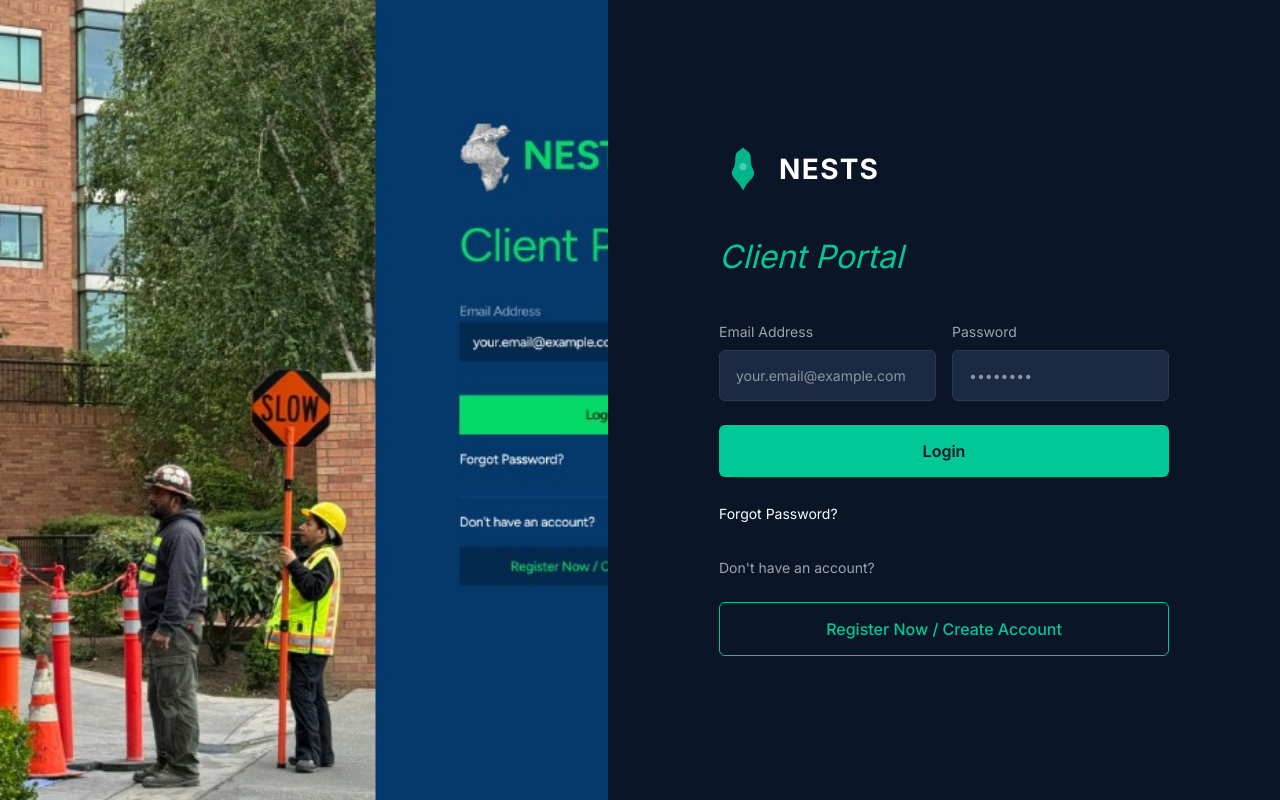
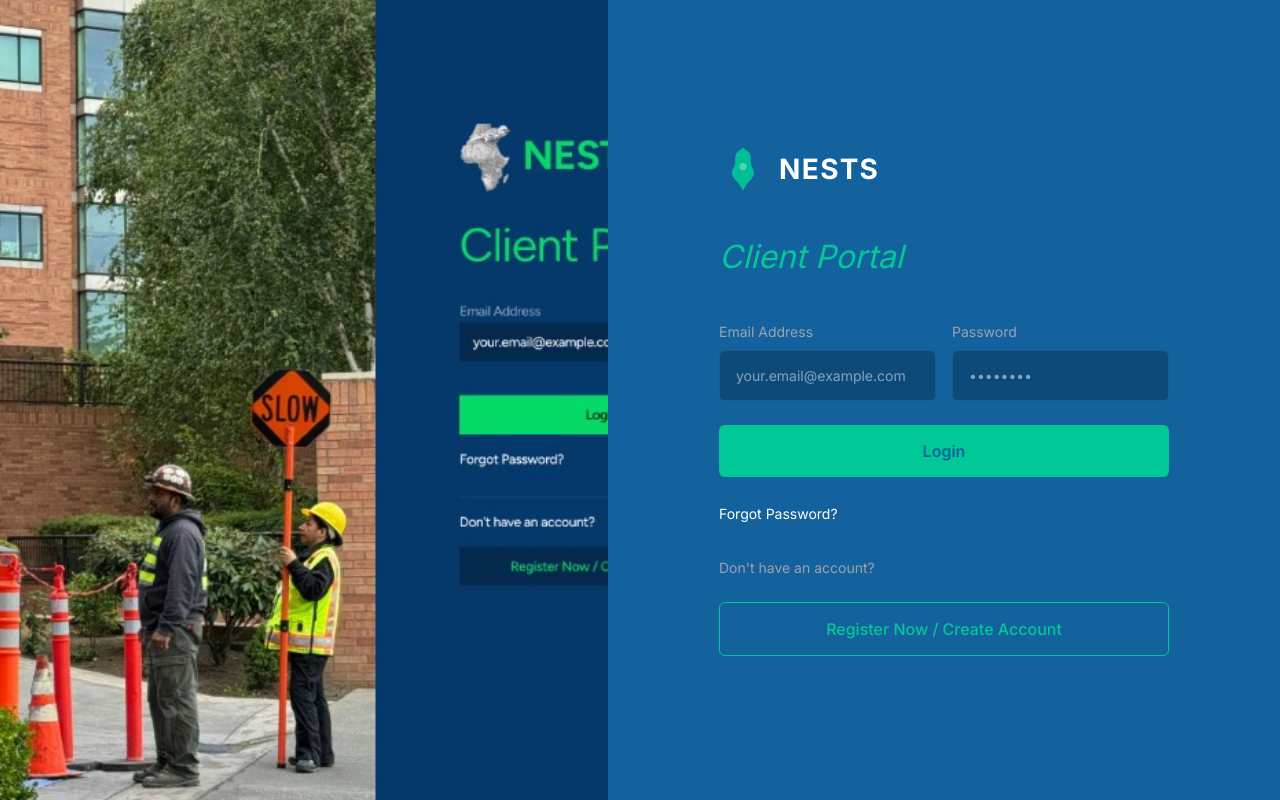
Before and after one commit to valesit/nests-app, a Next.js app: page /auth/login in a window 1280 px wide. Built offline with nearby package versions, Linux system fonts and the light colour scheme; no server answers.

Commit message:
Update auth pages to use lighter blue (#14629D)

```diff
--- a/src/app/auth/login/page.tsx
+++ b/src/app/auth/login/page.tsx
@@ -68,7 +68,7 @@
       {/* Right Side - Form */}
       <div style={{
         flex: 1,
-        backgroundColor: '#0a1628',
+        backgroundColor: '#14629D',
         display: 'flex',
         alignItems: 'center',
         justifyContent: 'center',
@@ -137,8 +137,8 @@
                   style={{
                     width: '100%',
                     padding: '0.875rem 1rem',
-                    backgroundColor: '#1a2a42',
-                    border: '1px solid #2d3a54',
+                    backgroundColor: '#0d4a7a',
+                    border: '1px solid #1a5a8e',
                     borderRadius: '0.375rem',
                     color: 'white',
                     fontSize: '0.875rem',
@@ -164,8 +164,8 @@
                   style={{
                     width: '100%',
                     padding: '0.875rem 1rem',
-                    backgroundColor: '#1a2a42',
-                    border: '1px solid #2d3a54',
+                    backgroundColor: '#0d4a7a',
+                    border: '1px solid #1a5a8e',
                     borderRadius: '0.375rem',
                     color: 'white',
                     fontSize: '0.875rem',
@@ -183,7 +183,7 @@
                 width: '100%',
                 padding: '0.875rem',
                 backgroundColor: '#00c896',
-                color: '#0a1628',
+                color: '#14629D',
                 fontSize: '1rem',
                 fontWeight: 600,
                 border: 'none',
@@ -253,12 +253,12 @@
         display: 'flex',
         alignItems: 'center',
         justifyContent: 'center',
-        backgroundColor: '#0a1628'
+        backgroundColor: '#14629D'
       }}>
         <div style={{
           width: '48px',
           height: '48px',
-          border: '3px solid #1a2a42',
+          border: '3px solid #0d4a7a',
           borderTopColor: '#00c896',
           borderRadius: '50%',
           animation: 'spin 1s linear infinite',
--- a/src/app/auth/signup/page.tsx
+++ b/src/app/auth/signup/page.tsx
@@ -70,8 +70,8 @@
   const inputStyle = {
     width: '100%',
     padding: '0.875rem 1rem',
-    backgroundColor: '#1a2a42',
-    border: '1px solid #2d3a54',
+    backgroundColor: '#0d4a7a',
+    border: '1px solid #1a5a8e',
     borderRadius: '0.375rem',
     color: 'white',
     fontSize: '0.875rem',
@@ -103,7 +103,7 @@
       {/* Right Side - Form */}
       <div style={{
         flex: 1,
-        backgroundColor: '#0a1628',
+        backgroundColor: '#14629D',
         display: 'flex',
         alignItems: 'center',
         justifyContent: 'center',
@@ -253,7 +253,7 @@
                 width: '100%',
                 padding: '0.875rem',
                 backgroundColor: '#00c896',
-                color: '#0a1628',
+                color: '#14629D',
                 fontSize: '1rem',
                 fontWeight: 600,
                 border: 'none',
@@ -302,12 +302,12 @@
         display: 'flex',
         alignItems: 'center',
         justifyContent: 'center',
-        backgroundColor: '#0a1628'
+        backgroundColor: '#14629D'
       }}>
         <div style={{
           width: '48px',
           height: '48px',
-          border: '3px solid #1a2a42',
+          border: '3px solid #0d4a7a',
           borderTopColor: '#00c896',
           borderRadius: '50%',
           animation: 'spin 1s linear infinite',
```
